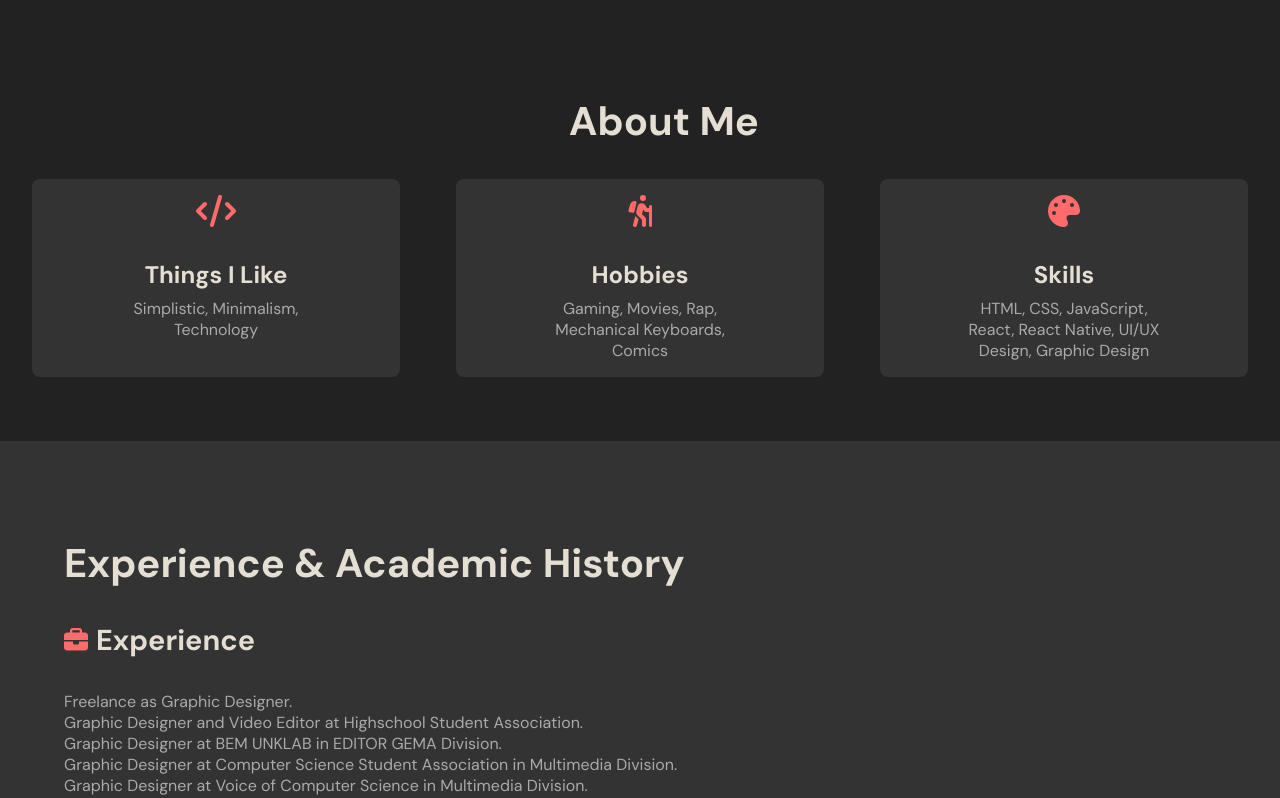
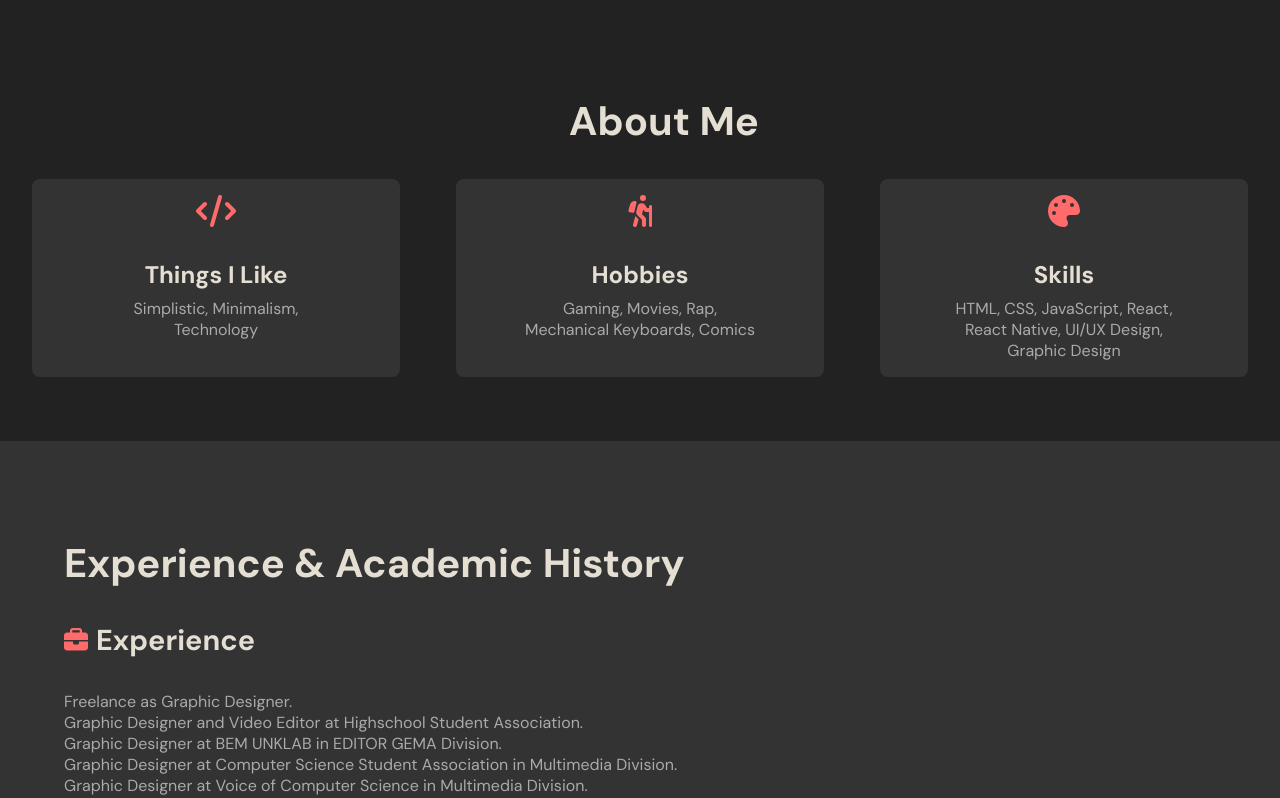
Before and after one commit to jeverlyro/Front-End-Portfolio, a React (Create React App) app: page / in a window 1280 px wide. Shown: the part 801-1599 px from the top of the page. Built offline with nearby package versions, Linux system fonts and the light colour scheme.

Commit message:
Update some component styles to look more appealing

```diff
--- a/src/components/About.js
+++ b/src/components/About.js
@@ -65,7 +65,7 @@ const BoxTitle = styled.h3`
 const BoxContent = styled.p`
   font-size: 1rem;
   color: #aaa;
-  width: 60%;
+  width: 70%;
 `;
 
 const ExperienceSection = styled.section`
@@ -80,7 +80,6 @@ const ExperienceSection = styled.section`
 const SectionTitle = styled.h3`
   font-size: 1.8rem;
   margin: 1rem 0 2rem;
-
   display: flex;
   align-items: center;
 `;
--- a/src/components/Contact.js
+++ b/src/components/Contact.js
@@ -38,6 +38,7 @@ const IconWrapper = styled.a`
   &:hover {
     transform: scale(1.2);
     color: #ff6b6b;
+    fa-flip: {true};
   }
 `;
 
```
